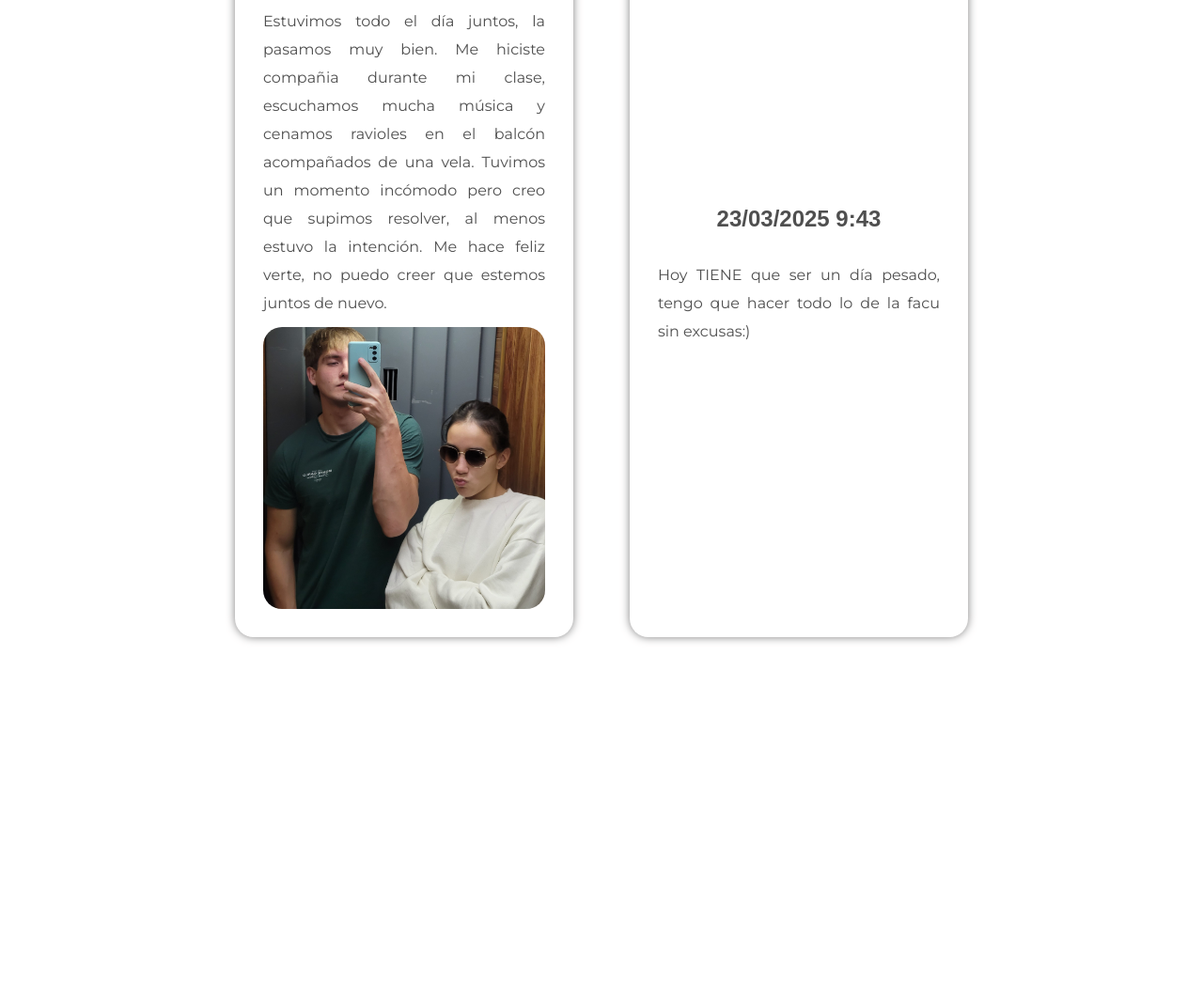
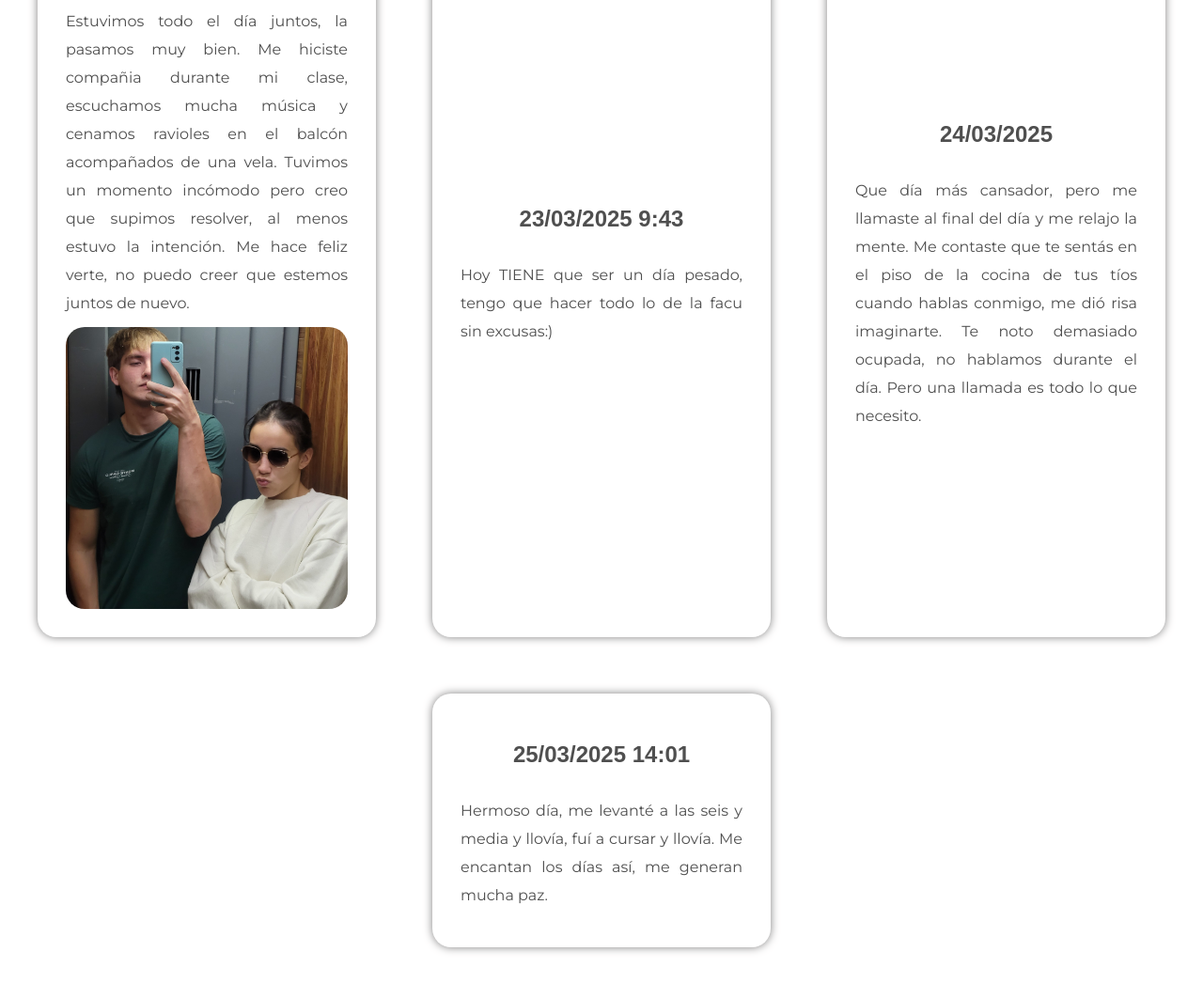
Before and after one commit to maxicarpio/216, a plain HTML site: page index.html in a window 1280 px wide. Shown: the part 7920-8966 px from the top of the page at 94% size. Before the commit the page ends 8636 px from the top, so only its background shows below. Drawn offline with Linux system fonts and the light colour scheme; a web font is replaced by a local one.

Commit message:
daily update

```diff
--- a/index.html
+++ b/index.html
@@ -184,6 +184,14 @@
                 <h2>23/03/2025 9:43</h2>
                 <p1>Hoy TIENE que ser un día pesado, tengo que hacer todo lo de la facu sin excusas:)</p1>
             </div>
+            <div class="container">
+                <h2>24/03/2025</h2>
+                <p1>Que día más cansador, pero me llamaste al final del día y me relajo la mente. Me contaste que te sentás en el piso de la cocina de tus tíos cuando hablas conmigo, me dió risa imaginarte. Te noto demasiado ocupada, no hablamos durante el día. Pero una llamada es todo lo que necesito.</p1>
+            </div>
+            <div class="container">
+                <h2>25/03/2025 14:01</h2>
+                <p1>Hermoso día, me levanté a las seis y media y llovía, fuí a cursar y llovía. Me encantan los días así, me generan mucha paz.</p1>
+            </div>
         </div>
     </body>
 </html>
```
